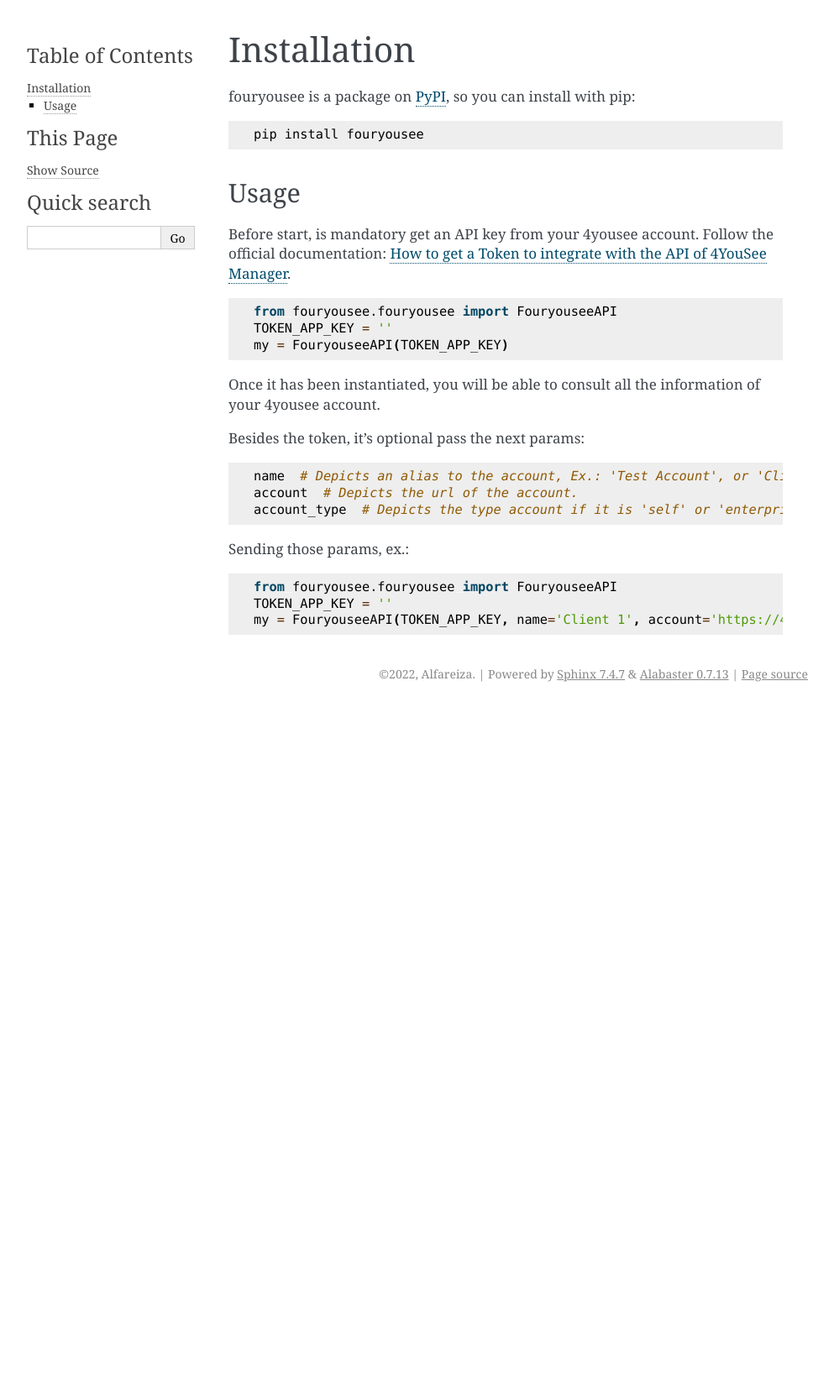
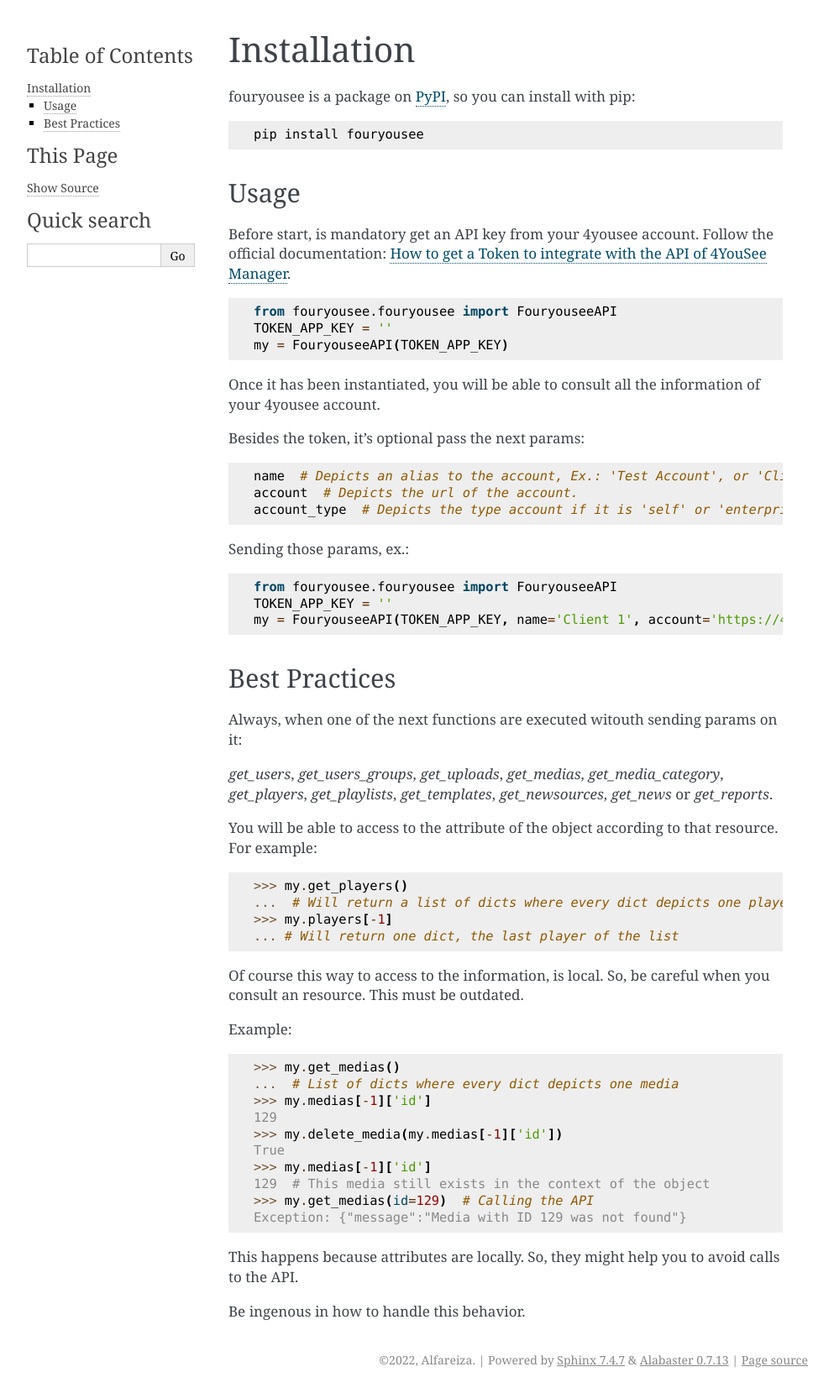
Before and after one commit to Alfareiza/4yousee, a Sphinx documentation site: the page built from docs/source/installation.rst, in a window 1280 px wide. Shown: the whole page at 84% size, without its empty margins (148-1141 px from the left). Built offline with Sphinx 7.4.7, drawn with Linux system fonts in a browser that asks for light colours; before the commit the page ends 900 px from its top, so only the background shows below that.

Commit message:
Update installation.rst

```diff
--- a/docs/source/installation.rst
+++ b/docs/source/installation.rst
@@ -36,3 +36,43 @@
     from fouryousee.fouryousee import FouryouseeAPI
     TOKEN_APP_KEY = ''
     my = FouryouseeAPI(TOKEN_APP_KEY, name='Client 1', account='https://4usee.com/pepe', account_type='self')
+
+Best Practices
+--------------
+
+Always, when one of the next functions are executed witouth sending params on it:
+
+`get_users`, `get_users_groups`, `get_uploads`, `get_medias`, `get_media_category`,
+`get_players`, `get_playlists`, `get_templates`, `get_newsources`, `get_news` or `get_reports`.
+
+
+You will be able to access to the attribute of the object according to that resource. For example:
+
+.. code:: python
+
+    >>> my.get_players()
+    ...  # Will return a list of dicts where every dict depicts one player
+    >>> my.players[-1]
+    ... # Will return one dict, the last player of the list
+
+Of course this way to access to the information, is local. So, be careful when you consult an resource.
+This must be outdated.
+
+Example:
+
+.. code:: python
+
+    >>> my.get_medias()
+    ...  # List of dicts where every dict depicts one media
+    >>> my.medias[-1]['id']
+    129
+    >>> my.delete_media(my.medias[-1]['id'])
+    True
+    >>> my.medias[-1]['id']
+    129  # This media still exists in the context of the object
+    >>> my.get_medias(id=129)  # Calling the API
+    Exception: {"message":"Media with ID 129 was not found"}
+
+This happens because attributes are locally. So, they might help you to avoid calls to the API.
+
+Be ingenous in how to handle this behavior.
```
